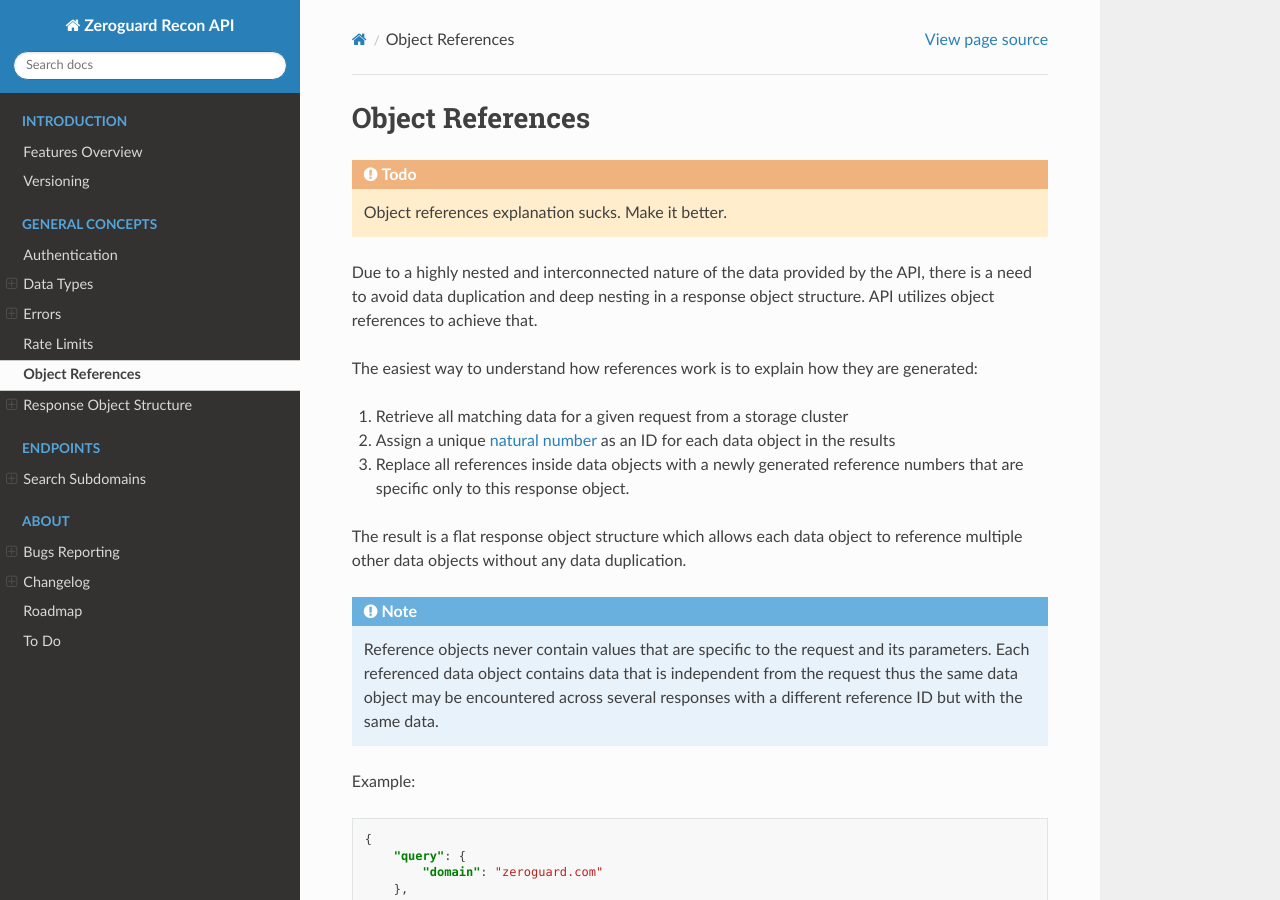
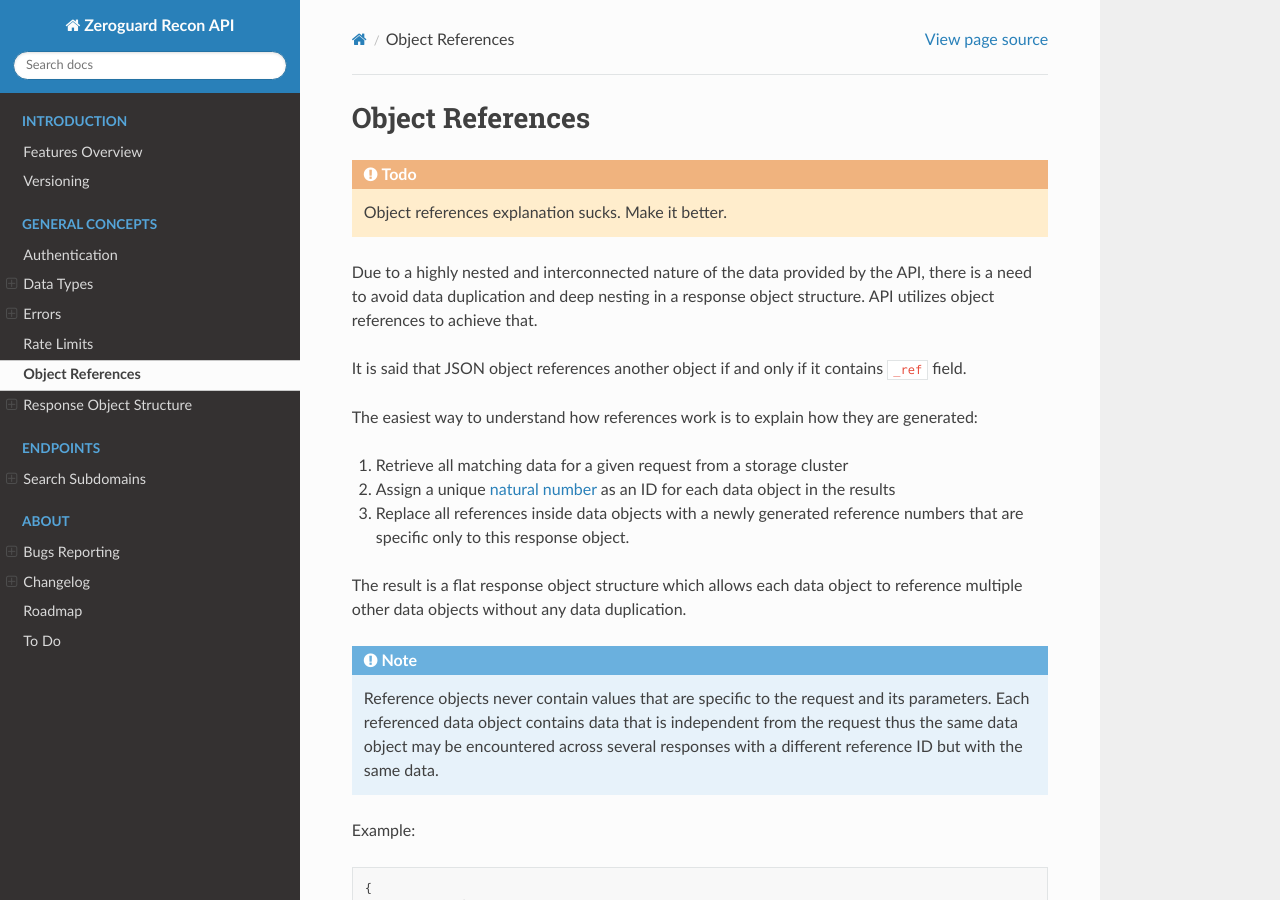
Before and after one commit to zeroguard/zeroguard-api-docs, a Sphinx documentation site: the page built from docs/concepts/references.rst, in a window 1280 px wide and 900 px high. Built offline with Sphinx 7.4.7 and the Read the Docs theme 2.0.0, drawn with Linux system fonts in a browser that asks for light colours; some of the changed lines change nothing that is shown.

```diff
--- a/docs/concepts/data-types.rst
+++ b/docs/concepts/data-types.rst
@@ -21,20 +21,30 @@
 
     :property string address:     IPv4 address. Always present.
 
-    :property int closest_prefix: A `reference <references.html>`_ to the
-                                  smallest :ref:`network-prefix-data-type`
+    :property obj closest_prefix: A reference to the smallest network prefix
                                   which contains this IP address. Always
                                   present.
 
-    :property list prefixes:      A list of `references <references.html>`_
-                                  to multiple :ref:`network-prefix-data-type`
-                                  instances which together represent a full
-                                  prefix chain for this IP.
+    :property list prefixes:      A list of references to multiple
+                                  network prefixes which together represent a
+                                  full prefix chain for this IP (from the
+                                  smallest to 0.0.0.0/0). Always present.
 
-    :property list reputation:    List of :json:object:`IP Reputation Entry`
-                                  instances containing information from
-                                  reputation feeds in which this IP address
-                                  was observed throughout its lifespan.
+    :property list reputation:    List of IP reputation entries containing
+                                  information from reputation feeds in which
+                                  this IP address was observed throughout its
+                                  lifespan. Always present.
+
+    :proptype closest_prefix: :json:object:`Prefix Reference`
+    :proptype prefixes:       *list of* :json:object:`Prefix Reference`
+    :proptype reputation:     *list of* :json:object:`IP Reputation Entry`
+
+.. json:object:: Prefix Reference
+
+    A `reference <references.html>`_ to :ref:`network-prefix-data-type`
+    which contains an IP address.
+
+    :property int _ref: Reference number. Always present.
 
 .. json:object:: IP Reputation Entry
 
@@ -56,6 +66,11 @@
     :property int last_seen: Unix timestamp of when this entry was last
                              observed. Always present.
 
+.. todo::
+
+    Replace IPv4 address data type example with an actual output from the API.
+    Currently it is a stub.
+
 Example of :json:object:`IPv4 Address` data type instance (truncated for
 clarity):
 
@@ -64,6 +79,12 @@
     {
         "type": "ipv4",
         "address": "8.8.8.8",
+        "closest_prefix": {"_ref": 1},
+        "prefixes": [
+            {"_ref": 1},
+            {"_ref": 3},
+            {"_ref": 4}
+        ],
         "reputation": [
             {
                 "name": "firehol-coinbl-hosts",
@@ -87,33 +108,69 @@
 IPv6 Address
 ------------
 
-IPv6 address. Type field value: :code:`ipv6`.
+IPv6 address. Structure is near identical to :json:object:`IPv4 Address` thus a
+lot of nested object definitions are re-used.
 
-.. json:object:: IPv6 Data
+.. json:object:: IPv6 Address
 
-    Data object of IPv6 data type.
+    IPv6 address.
 
-    :property string address: IPv6 address. Always present.
+    :property string type:        Type definition. Always present and has a
+                                  value of :code:`ipv6`.
 
-Example:
+    :property string address:     IPv6 address. Always present.
+
+    :property obj closest_prefix: A reference to the smallest network prefix
+                                  which contains this IP address. Always
+                                  present.
+
+    :property list prefixes:      A list of references to multiple
+                                  network prefixes which together represent a
+                                  full prefix chain for this IP (from the
+                                  smallest to 0.0.0.0/0). Always present.
+
+    :property list reputation:    List of IP reputation entries containing
+                                  information from reputation feeds in which
+                                  this IP address was observed throughout its
+                                  lifespan. Always present.
+
+    :proptype closest_prefix: :json:object:`Prefix Reference`
+    :proptype prefixes:       *list of* :json:object:`Prefix Reference`
+    :proptype reputation:     *list of* :json:object:`IP Reputation Entry`
+
+.. todo::
+
+    Replace IPv6 address data type example with an actual output from the API.
+    Currently it is a stub.
+
+Example (truncated for clarity):
 
 .. sourcecode:: json
 
     {
         "type": "ipv6",
-        "data": {
-            "address": "2001:4860:4860::8888",
-            "reputation": [
-                "firehol-coinbl-hosts",
-                "firehol-dshield-top-1000",
-                "firehol-firehol-abusers",
-                "firehol-firehol-level3",
-                "firehol-hphosts-ats",
-                "firehol-hphosts-emd",
-                "firehol-hphosts-psh",
-                "firehol-packetmail-emerging-ips"
-            ]
-        }
+        "address": "2001:4860:4860::8888",
+        "closest_prefix": {"_ref": 3},
+        "prefixes": [
+            {"_ref": 3},
+            {"_ref": 4},
+            {"_ref": 12}
+        ],
+        "reputation": [
+            {
+                "name": "firehol-coinbl-hosts",
+                "current": false,
+                "first_seen": 1584712048,
+                "last_seen": 1584720037
+
+            },
+            {
+                "name": "firehol-dshield-top-1000",
+                "current": true,
+                "first_seen": 1584714021,
+                "last_seen": 1584720037
+            }
+        ]
     }
 
 .. _network-prefix-data-type:
@@ -122,7 +179,27 @@
 Network Prefix
 --------------
 
+.. todo::
+
+    Replace Network Prefix data type stub with an actual definition
+
 .. json:object:: Network Prefix
+
+    Network prefix.
+
+    :property string type:   Type definition. Always present and has a value of
+                             :code:`netpref`.
+
+    :property string prefix: Actual value of a network prefix.
+
+Example:
+
+.. sourcecode:: json
+
+    {
+        "type": "netpref",
+        "prefix": "0.0.0.0/0"
+    }
 
 .. _subdomain-data-type:
 
@@ -130,12 +207,12 @@
 Subdomain
 ---------
 
-Internet subdomain. Type field value: :code:`subdomain`.
+.. json:object:: Subdomain
 
-.. json:object:: Subdomain Data
+    Internet subdomain.
 
-    Data object of subdomain data type.
-
+    :property string type: Type definition. Always present and has a value of
+                           :code:`subdomain`.
     :property string name: Name of a subdomain. Always present.
 
 Example:
@@ -144,7 +221,5 @@
 
     {
         "type": "subdomain",
-        "data": {
-            "name": "foo.example.com"
-        }
+        "name": "foo.example.com"
     }
--- a/docs/concepts/references.rst
+++ b/docs/concepts/references.rst
@@ -9,6 +9,9 @@
 Due to a highly nested and interconnected nature of the data provided by the
 API, there is a need to avoid data duplication and deep nesting in a response
 object structure. API utilizes object references to achieve that.
+
+It is said that JSON object references another object if and only if it
+contains :code:`_ref` field.
 
 The easiest way to understand how references work is to explain how they are
 generated:
```
